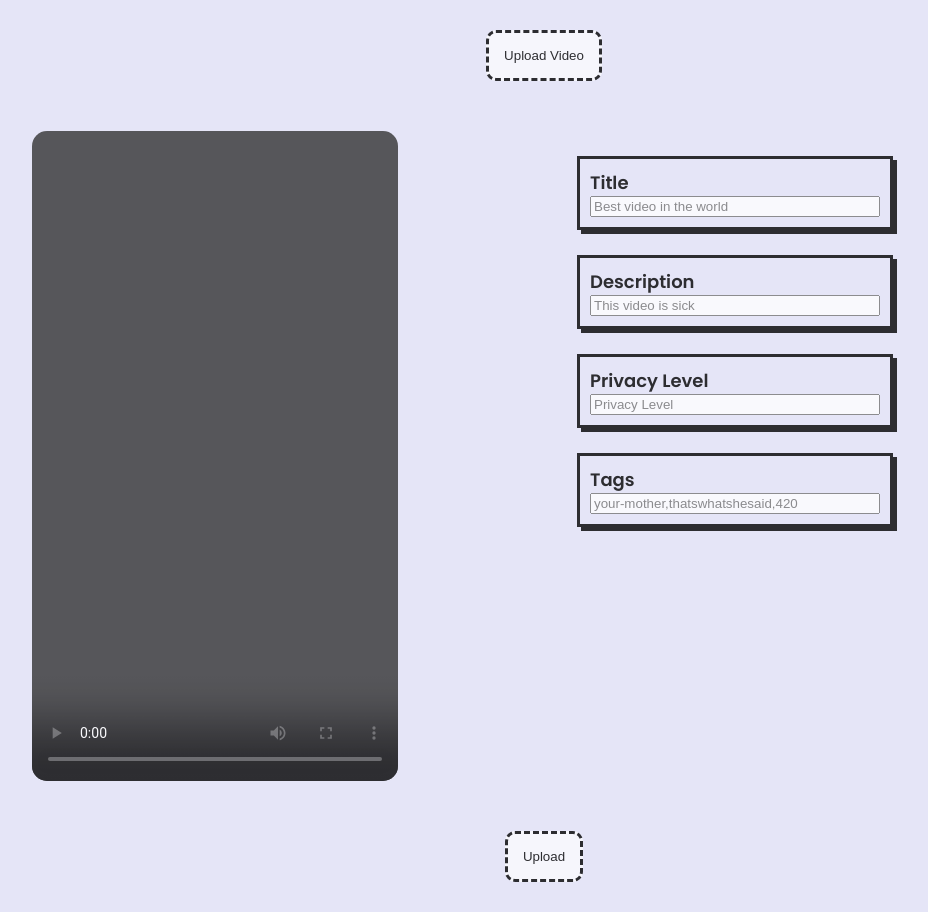
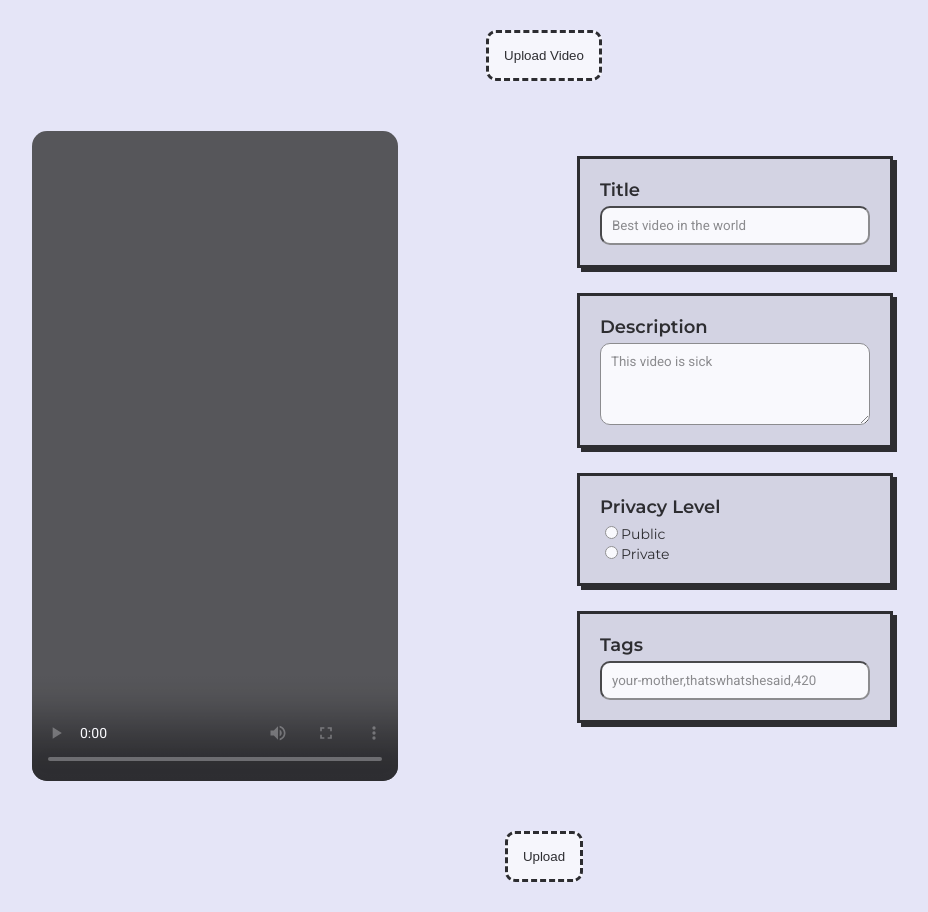
Before and after one commit to osterowsky/short-form-unifier, a React (Create React App) app in the folder frontend/: page / in a window 1280 px wide. Shown: the whole page, without its empty margins (96-1024 px from the left). Built offline with nearby package versions, Linux system fonts and the light colour scheme; the HTML template or start-up script is replaced by a standard one.

Commit message:
improve style for buttons

```diff
--- a/frontend/public/index.html
+++ b/frontend/public/index.html
@@ -4,7 +4,8 @@
     <meta charset="utf-8" />
     <meta name="viewport" content="width=device-width, initial-scale=1" />
     <title>Short Form Unifier</title>
-    <link href="https://fonts.googleapis.com/css2?family=Poppins:wght@400;600&display=swap" rel="stylesheet">
+    <link href="https://fonts.googleapis.com/css2?family=Montserrat:wght@400;600&display=swap" rel="stylesheet">
+    <link href="https://fonts.googleapis.com/css?family=Roboto:400,400i,700" rel="stylesheet">
   </head>
   <body>
     <div id="root">
--- a/frontend/src/components/DropVideoSection.css
+++ b/frontend/src/components/DropVideoSection.css
@@ -49,13 +49,30 @@ video {
     flex-direction: column;
     justify-content: center;
     margin: 25px;
-    padding: 10px;
+    padding: 20px;
     border: solid black;
     box-shadow: 4px 4px black;
+    background-color: rgba(0, 0, 0, 0.1);
 }
 
 .inputLabel {
-    font-family: 'Poppins', sans-serif;
+    font-family: 'Montserrat', sans-serif;
     font-weight: 600;
     font-size: 18px;
+    padding-bottom: 5px;
 }
+
+.inputLabelRadio {
+    font-family: 'Montserrat', sans-serif;
+    font-weight: 400;
+    font-size: 14px;
+}
+
+input, textarea {
+    padding: 10px;
+    border-radius: 10px;
+}
+
+input::placeholder, textarea::placeholder {
+    font-family: 'Roboto';
+}
--- a/frontend/src/components/DropVideoSection.js
+++ b/frontend/src/components/DropVideoSection.js
@@ -6,7 +6,7 @@ export function DropVideoSection() {
     const [selectedFile, setSelectedFile] = useState(null);
     const [fileURL, setFileURL] = useState(null);
     const [title, setTitle] = useState("");
-    const [PrivacyLevel, setPrivacyLevel] = useState("");
+    const [PrivacyLevel, setPrivacyLevel] = useState("public");
     const [youtubeDescription, setYoutubeDescription] = useState("");
     const [youtubeTags, setYoutubeTags] = useState("");
 
@@ -87,8 +87,8 @@ export function DropVideoSection() {
                     </div>
                     <div className="inputContainer">
                         <label className="inputLabel">Description</label>
-                        <input
-                            type="text"
+                        <textarea
+                            rows={4}
                             placeholder="This video is sick"
                             value={youtubeDescription}
                             onChange={(e) => setYoutubeDescription(e.target.value)}
@@ -96,12 +96,14 @@ export function DropVideoSection() {
                     </div>
                     <div className="inputContainer">
                         <label className="inputLabel">Privacy Level</label>
-                        <input
-                            type="text"
-                            placeholder="Privacy Level"
-                            value={PrivacyLevel}
-                            onChange={(e) => setPrivacyLevel(e.target.value)}
-                        />
+                            <div>
+                                <input id="public" type="radio" name="privacyLevel" value="public" onChange={(e) => setPrivacyLevel(e.target.value)} />
+                                <label class="inputLabelRadio" htmlFor="public">Public</label>
+                            </div>
+                            <div>
+                                <input id="private" type="radio" name="privacyLevel" value="private" onChange={(e) => setPrivacyLevel(e.target.value)} />
+                                <label class="inputLabelRadio" for="private">Private</label>
+                            </div>
                     </div>
                     <div className="inputContainer">
                         <label className="inputLabel" >Tags</label>
```
